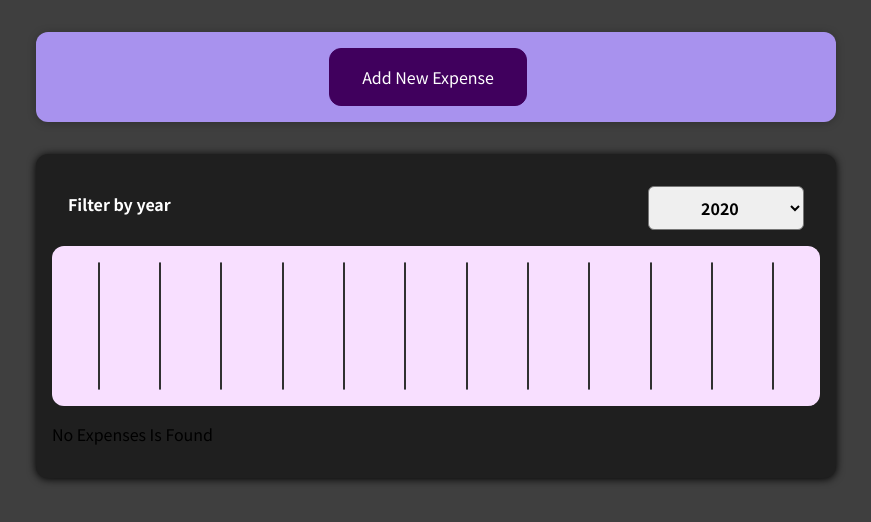
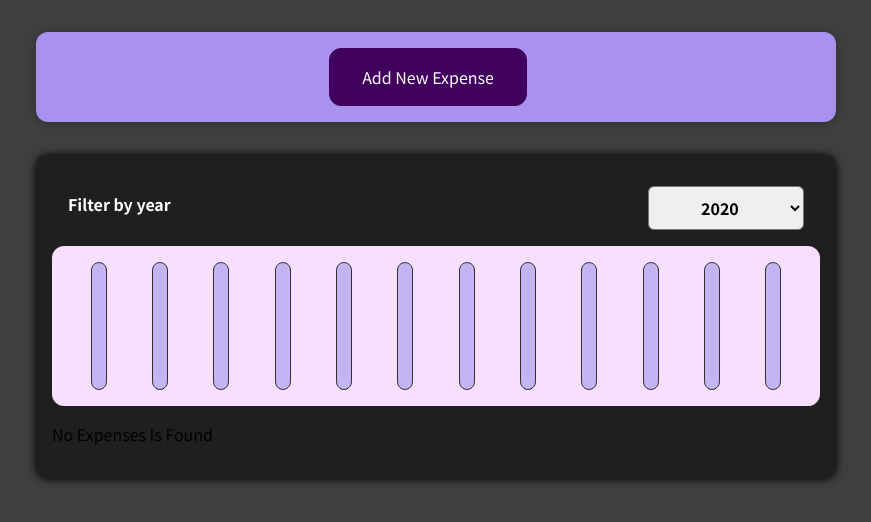
Before and after one commit to Sridharrajkumar/frontend2, a React (Create React App) app: page / in a window 1280 px wide. Shown: the top 522 px of the page, without its empty margins (204-1075 px from the left). Built offline with nearby package versions, Linux system fonts and the light colour scheme.

Commit message:
chartbaradded

```diff
--- a/src/components/CHART/ChartBar.css
+++ b/src/components/CHART/ChartBar.css
@@ -7,7 +7,7 @@
 
   .chart-bar__inner {
     height: 100%;
-    width: 100%;
+    width: 1rem;
     border: 1px solid #313131;
     border-radius: 12px;
     background-color: #c3b4f3;
```
